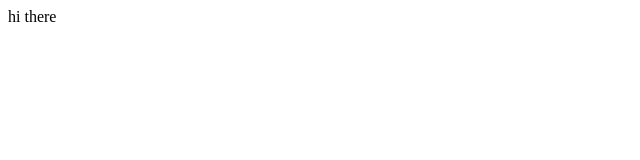
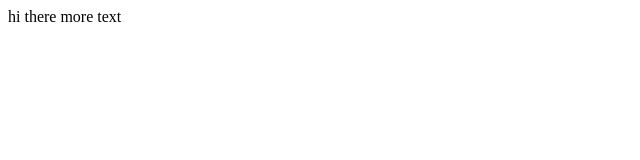
Before and after one commit to jmordica/newproj, a plain HTML site: page index.html in a window 1280 px wide. Shown: the full height of the page, 0-640 px from the left. Drawn offline with Linux system fonts and the light colour scheme.

Commit message:
2nd commit

```diff
--- a/index.html
+++ b/index.html
@@ -1,3 +1,3 @@
 <html>
-hi there
+hi there more text
 </html>
```
